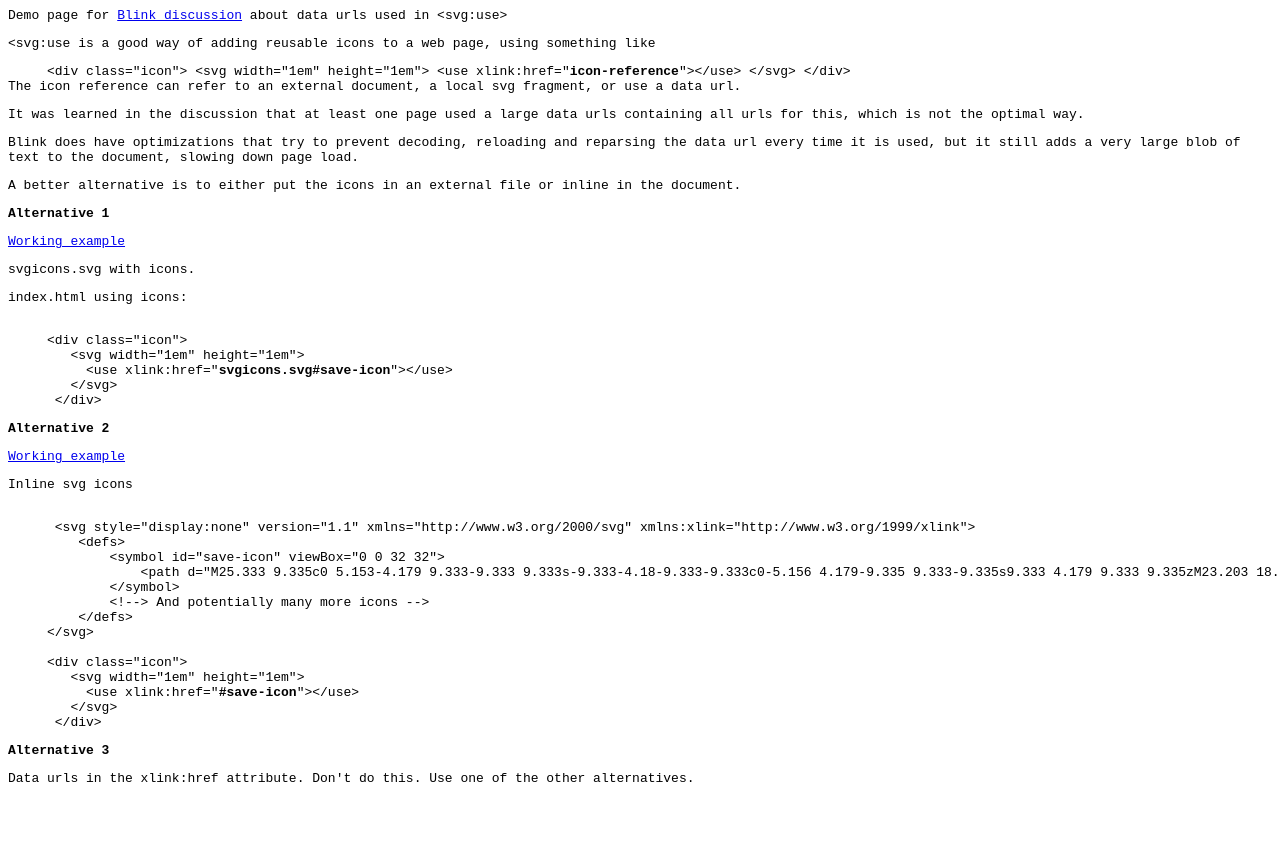
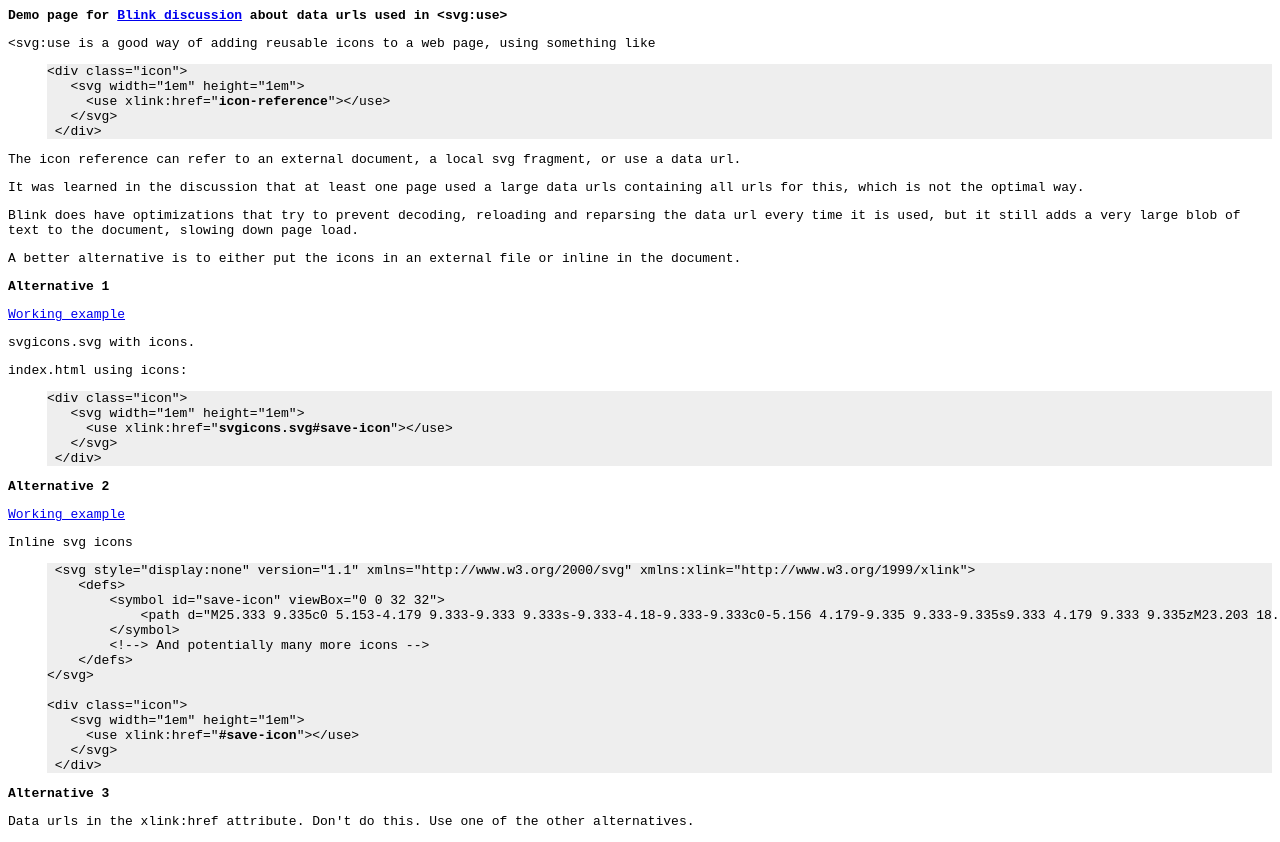
Before and after one commit to dbratell/dbratell.github.io, a plain HTML site: page svg-use-icons/index.html in a window 1280 px wide. Shown: the top 842 px of the page. Before the commit the page ends 800 px from the top, so only its background shows below. Drawn offline with Linux system fonts and the light colour scheme.

Commit message:
Quick tweaks

```diff
--- a/svg-use-icons/index.html
+++ b/svg-use-icons/index.html
@@ -1,18 +1,17 @@
-<html><tt>Demo page for <a href="https://groups.google.com/a/chromium.org/d/msgid/blink-dev/CAOWKMF6VXw7jmQoZM47i3ybzn%3D5Pc4mw26Khv9U9aP_UzBt-dg%40mail.gmail.com">
-Blink discussion</a> about data urls used in &lt;svg:use>
+<html><tt><b>Demo page for <a href="https://groups.google.com/a/chromium.org/d/msgid/blink-dev/CAOWKMF6VXw7jmQoZM47i3ybzn%3D5Pc4mw26Khv9U9aP_UzBt-dg%40mail.gmail.com">
+Blink discussion</a> about data urls used in &lt;svg:use></b>
 
 <p>
 &lt;svg:use is a good way of adding reusable icons to a web page, using something like
 
-<div style="margin-left: 3em">
-&lt;div class="icon">
+<div style="margin-left: 3em; white-space:pre; background: #eee">&lt;div class="icon">
    &lt;svg width="1em" height="1em">
      &lt;use xlink:href="<b>icon-reference</b>">&lt;/use>
    &lt;/svg>
  &lt;/div>
 </div>
 
-The icon reference can refer to an external document, a local svg fragment, or use a data url.
+<p>The icon reference can refer to an external document, a local svg fragment, or use a data url.
 
 <p>It was learned in the discussion that at least one page used a large data urls containing all urls for this,
 which is not the optimal way.
@@ -30,8 +29,7 @@ a very large blob of text to the document, slowing down page load.</p>
 <p>index.html using icons:
 <p>
 
-<div style="margin-left: 3em; white-space: pre">
-&lt;div class="icon">
+<div style="margin-left: 3em; white-space: pre; background: #eee">&lt;div class="icon">
    &lt;svg width="1em" height="1em">
      &lt;use xlink:href="<b>svgicons.svg#save-icon</b>">&lt;/use>
    &lt;/svg>
@@ -47,8 +45,7 @@ a very large blob of text to the document, slowing down page load.</p>
 
 <p>
 
-<div style="margin-left: 3em; white-space:pre">
- &lt;svg style="display:none" version="1.1" xmlns="http://www.w3.org/2000/svg" xmlns:xlink="http://www.w3.org/1999/xlink">
+<div style="margin-left: 3em; white-space:pre; background: #eee"> &lt;svg style="display:none" version="1.1" xmlns="http://www.w3.org/2000/svg" xmlns:xlink="http://www.w3.org/1999/xlink">
     &lt;defs>
         &lt;symbol id="save-icon" viewBox="0 0 32 32">
             &lt;path d="M25.333 9.335c0 5.153-4.179 9.333-9.333 9.333s-9.333-4.18-9.333-9.333c0-5.156 4.179-9.335 9.333-9.335s9.333 4.179 9.333 9.335zM23.203 18.908c-2.008 1.516-4.499 2.427-7.203 2.427-2.707 0-5.199-0.913-7.209-2.429-5.429 2.391-8.791 9.835-8.791 13.095h32c0-3.231-3.467-10.675-8.797-13.092z"></path>
```
Also changed, not shown: svg-use-icons/svgicons.html (+14 -3 lines), svg-use-icons/svgicons2.html (+2 -2 lines), svg-use-icons/svgicons.svg.
